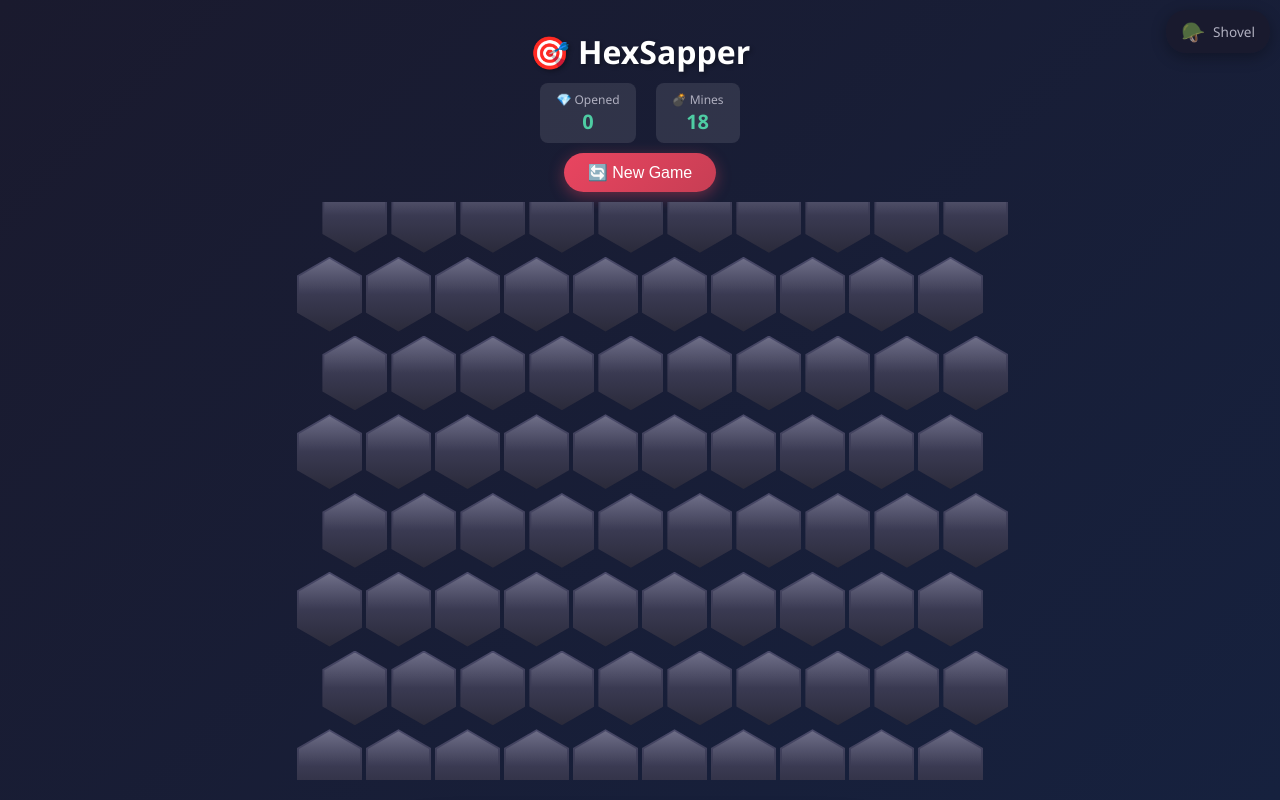
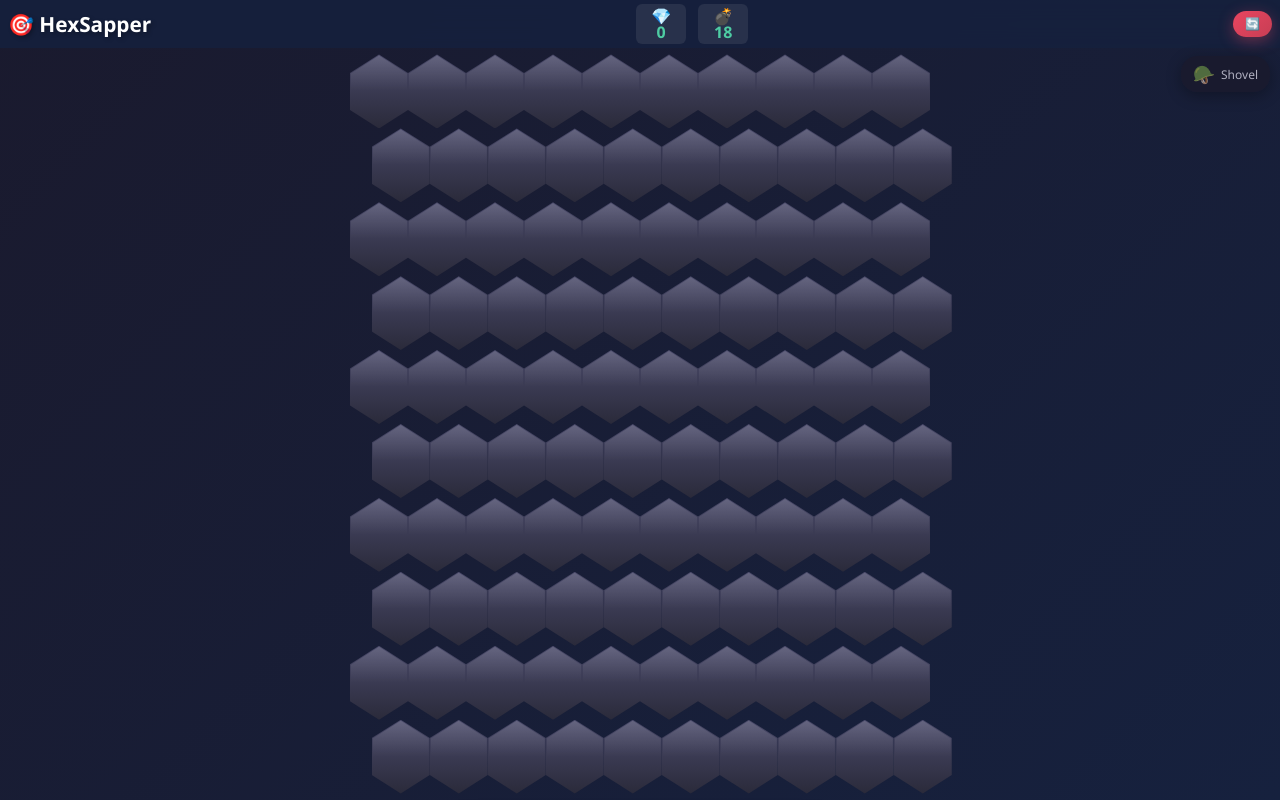
Before and after one commit to JeBance/hexsapper, a website: page index.html in a window 1280 px wide. Drawn offline with Linux system fonts and the light colour scheme.

Commit message:
Fix layout: full-screen hex grid, compact header
- Hexagons now fill full screen without clipping
- Removed gaps between hexagons (edge-to-edge)
- Compact header with emoji-only labels (fits in one row)
- Adjusted tool indicator position below header
- Smaller tools menu for mobile
- Responsive hex sizes for different screens

Co-authored-by: Qwen-Coder <qwen-coder@alibabacloud.com>

```diff
--- a/index.html
+++ b/index.html
@@ -21,15 +21,15 @@
             <h1>🎯 HexSapper</h1>
             <div class="game-stats">
                 <div class="stat">
-                    <span class="stat-label">💎 Opened</span>
+                    <span class="stat-label">💎</span>
                     <span class="stat-value" id="opened-count">0</span>
                 </div>
                 <div class="stat">
-                    <span class="stat-label">💣 Mines</span>
+                    <span class="stat-label">💣</span>
                     <span class="stat-value" id="mines-count">0</span>
                 </div>
             </div>
-            <button class="btn-new-game" id="new-game-btn">🔄 New Game</button>
+            <button class="btn-new-game" id="new-game-btn">🔄</button>
         </header>
 
         <main class="game-board-container">
--- a/styles.css
+++ b/styles.css
@@ -12,8 +12,9 @@
     --success-color: #4ecca3;
     --warning-color: #ffc107;
     --danger-color: #e74c3c;
-    --hex-size: 50px;
-    --hex-gap: 4px;
+    --hex-width: 44px;
+    --hex-height: 50px;
+    --header-height: 48px;
     --transition-speed: 0.3s;
 }
 
@@ -53,61 +54,73 @@ body {
     display: flex;
     flex-direction: column;
     height: 100vh;
-    padding: 10px;
-    max-width: 100%;
+    height: 100dvh;
+    max-width: 100vw;
     overflow: hidden;
 }
 
 /* ===== Header ===== */
 .game-header {
-    text-align: center;
-    padding: 10px;
+    display: flex;
+    align-items: center;
+    justify-content: space-between;
+    padding: 4px 8px;
     flex-shrink: 0;
+    height: var(--header-height);
+    background: rgba(22, 33, 62, 0.9);
+    backdrop-filter: blur(10px);
+    gap: 8px;
 }
 
 .game-header h1 {
-    font-size: 1.5rem;
-    margin-bottom: 10px;
+    font-size: 1rem;
     text-shadow: 2px 2px 4px rgba(0, 0, 0, 0.3);
+    white-space: nowrap;
+    margin: 0;
 }
 
 .game-stats {
     display: flex;
     justify-content: center;
-    gap: 20px;
-    margin-bottom: 10px;
+    gap: 12px;
+    flex: 1;
 }
 
 .stat {
-    background: rgba(255, 255, 255, 0.1);
-    padding: 8px 16px;
-    border-radius: 8px;
+    background: rgba(255, 255, 255, 0.08);
+    padding: 4px 8px;
+    border-radius: 6px;
     display: flex;
     flex-direction: column;
     align-items: center;
+    min-width: 50px;
 }
 
 .stat-label {
-    font-size: 0.75rem;
+    font-size: 1rem;
     color: var(--text-secondary);
+    white-space: nowrap;
+    line-height: 1;
 }
 
 .stat-value {
-    font-size: 1.25rem;
+    font-size: 1rem;
     font-weight: bold;
     color: var(--success-color);
+    line-height: 1;
 }
 
 .btn-new-game {
     background: linear-gradient(135deg, var(--accent-color), #c73e54);
     color: white;
     border: none;
-    padding: 10px 24px;
-    border-radius: 25px;
-    font-size: 1rem;
+    padding: 6px 12px;
+    border-radius: 16px;
+    font-size: 0.75rem;
     cursor: pointer;
     transition: transform var(--transition-speed), box-shadow var(--transition-speed);
     box-shadow: 0 4px 15px rgba(233, 69, 96, 0.4);
+    white-space: nowrap;
 }
 
 .btn-new-game:hover {
@@ -125,30 +138,31 @@ body {
     display: flex;
     align-items: center;
     justify-content: center;
-    overflow: auto;
-    padding: 10px;
+    overflow: hidden;
+    padding: 5px;
+    position: relative;
 }
 
 .game-board {
     display: flex;
     flex-direction: column;
     align-items: center;
-    gap: var(--hex-gap);
+    gap: 0;
 }
 
 .hex-row {
     display: flex;
-    gap: var(--hex-gap);
+    gap: 0;
 }
 
 .hex-row:nth-child(even) {
-    margin-left: calc(var(--hex-size) * 0.75 + var(--hex-gap) / 2);
+    margin-left: calc(var(--hex-width) * 0.75);
 }
 
 /* ===== Hexagon Cell ===== */
 .hex-cell {
-    width: var(--hex-size);
-    height: calc(var(--hex-size) * 1.15);
+    width: var(--hex-width);
+    height: calc(var(--hex-height) * 1.155);
     background: linear-gradient(180deg, var(--bg-hex) 0%, var(--hex-shadow) 100%);
     clip-path: polygon(50% 0%, 100% 25%, 100% 75%, 50% 100%, 0% 75%, 0% 25%);
     display: flex;
@@ -163,18 +177,19 @@ body {
 .hex-cell::before {
     content: '';
     position: absolute;
-    top: 2px;
-    left: 2px;
-    right: 2px;
-    bottom: 2px;
-    background: linear-gradient(180deg, rgba(255,255,255,0.2) 0%, transparent 50%);
+    top: 1px;
+    left: 1px;
+    right: 1px;
+    bottom: 1px;
+    background: linear-gradient(180deg, rgba(255,255,255,0.15) 0%, transparent 50%);
     clip-path: polygon(50% 0%, 100% 25%, 100% 75%, 50% 100%, 0% 75%, 0% 25%);
     pointer-events: none;
 }
 
 .hex-cell:hover:not(.open):not(.exploded) {
     background: linear-gradient(180deg, var(--bg-hex-hover) 0%, var(--hex-shadow) 100%);
-    transform: translateZ(10px) rotateX(5deg);
+    transform: scale(1.08);
+    z-index: 10;
 }
 
 .hex-cell.lifted {
@@ -290,15 +305,15 @@ body {
 /* ===== Tools Menu ===== */
 .tools-menu {
     position: fixed;
-    bottom: 20px;
+    bottom: 10px;
     left: 50%;
     transform: translateX(-50%) translateY(150%);
     background: rgba(26, 26, 46, 0.95);
-    border-radius: 50px;
-    padding: 15px 25px;
+    border-radius: 40px;
+    padding: 10px 20px;
     display: flex;
     align-items: center;
-    gap: 10px;
+    gap: 8px;
     box-shadow: 0 10px 40px rgba(0, 0, 0, 0.5);
     transition: transform var(--transition-speed);
     z-index: 100;
@@ -311,12 +326,12 @@ body {
 
 .tools-menu-inner {
     display: flex;
-    gap: 10px;
+    gap: 8px;
 }
 
 .tool-btn {
-    width: 60px;
-    height: 60px;
+    width: 52px;
+    height: 52px;
     border-radius: 50%;
     border: 2px solid rgba(255, 255, 255, 0.2);
     background: rgba(255, 255, 255, 0.1);
@@ -346,22 +361,22 @@ body {
 }
 
 .tool-icon {
-    font-size: 1.5rem;
+    font-size: 1.3rem;
 }
 
 .tool-label {
-    font-size: 0.6rem;
-    margin-top: 2px;
+    font-size: 0.55rem;
+    margin-top: 1px;
 }
 
 .close-tools {
-    width: 35px;
-    height: 35px;
+    width: 32px;
+    height: 32px;
     border-radius: 50%;
     border: none;
     background: rgba(255, 255, 255, 0.1);
     color: var(--text-primary);
-    font-size: 1.2rem;
+    font-size: 1.1rem;
     cursor: pointer;
     transition: all var(--transition-speed);
 }
@@ -373,25 +388,26 @@ body {
 /* ===== Tool Indicator ===== */
 .tool-indicator {
     position: fixed;
-    top: 10px;
+    top: calc(var(--header-height) + 8px);
     right: 10px;
     background: rgba(26, 26, 46, 0.9);
-    padding: 8px 15px;
-    border-radius: 20px;
+    padding: 6px 12px;
+    border-radius: 16px;
     display: flex;
     align-items: center;
-    gap: 8px;
+    gap: 6px;
     box-shadow: 0 4px 15px rgba(0, 0, 0, 0.3);
     z-index: 99;
 }
 
 .current-tool-icon {
-    font-size: 1.2rem;
+    font-size: 1.1rem;
 }
 
 .current-tool-name {
-    font-size: 0.85rem;
+    font-size: 0.75rem;
     color: var(--text-secondary);
+    white-space: nowrap;
 }
 
 /* ===== Message Overlay ===== */
@@ -509,56 +525,55 @@ body {
 /* ===== Responsive Design ===== */
 @media (min-width: 480px) {
     :root {
-        --hex-size: 55px;
-    }
-
-    .game-header h1 {
-        font-size: 1.8rem;
+        --hex-width: 48px;
+        --hex-height: 54px;
     }
 }
 
 @media (min-width: 768px) {
     :root {
-        --hex-size: 60px;
-    }
-
-    .game-container {
-        padding: 20px;
+        --hex-width: 52px;
+        --hex-height: 58px;
     }
 
     .game-header h1 {
-        font-size: 2rem;
+        font-size: 1.2rem;
     }
 
     .tools-menu {
-        padding: 20px 35px;
+        padding: 16px 28px;
     }
 
     .tool-btn {
-        width: 70px;
-        height: 70px;
+        width: 62px;
+        height: 62px;
     }
 
     .tool-icon {
-        font-size: 1.8rem;
+        font-size: 1.5rem;
     }
 
     .tool-label {
-        font-size: 0.7rem;
+        font-size: 0.6rem;
     }
 }
 
 @media (min-width: 1024px) {
     :root {
-        --hex-size: 65px;
+        --hex-width: 58px;
+        --hex-height: 64px;
+    }
+
+    .game-header h1 {
+        font-size: 1.3rem;
     }
 }
 
 /* ===== Landscape Mode ===== */
 @media (orientation: landscape) and (max-height: 500px) {
-    .game-container {
-        flex-direction: row;
-        align-items: center;
+    :root {
+        --hex-width: 40px;
+        --hex-height: 46px;
     }
 
     .game-header {
@@ -566,32 +581,33 @@ body {
         top: 0;
         left: 0;
         right: 0;
-        background: rgba(26, 26, 46, 0.95);
         z-index: 100;
-        padding: 5px 10px;
+    }
+
+    .game-board-container {
+        margin-top: var(--header-height);
     }
 
     .game-header h1 {
-        font-size: 1.2rem;
-        margin-bottom: 5px;
-    }
-
-    .game-stats {
-        gap: 10px;
-        margin-bottom: 5px;
+        font-size: 0.9rem;
     }
 
     .stat {
-        padding: 5px 10px;
+        min-width: 45px;
+        padding: 3px 6px;
+    }
+
+    .stat-label {
+        font-size: 0.55rem;
+    }
+
+    .stat-value {
+        font-size: 0.9rem;
     }
 
     .btn-new-game {
-        padding: 8px 16px;
-        font-size: 0.9rem;
-    }
-
-    .game-board-container {
-        margin-top: 80px;
+        padding: 5px 10px;
+        font-size: 0.7rem;
     }
 }
 
```
